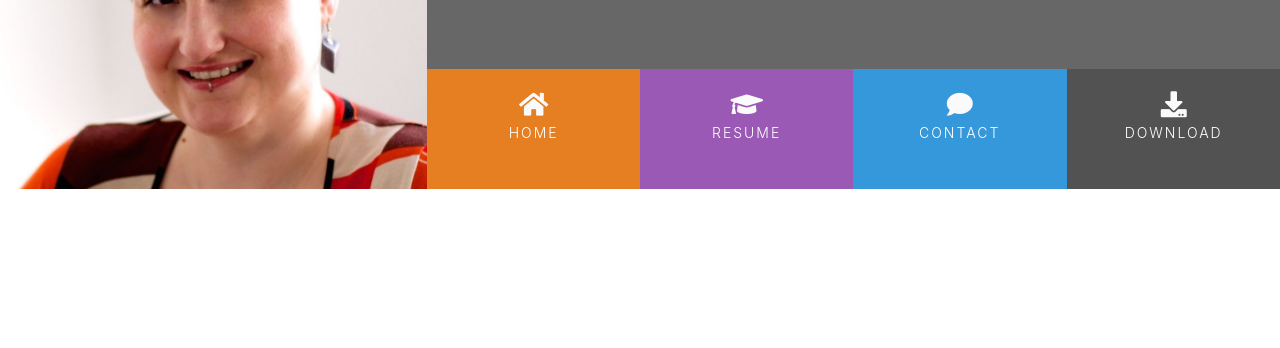
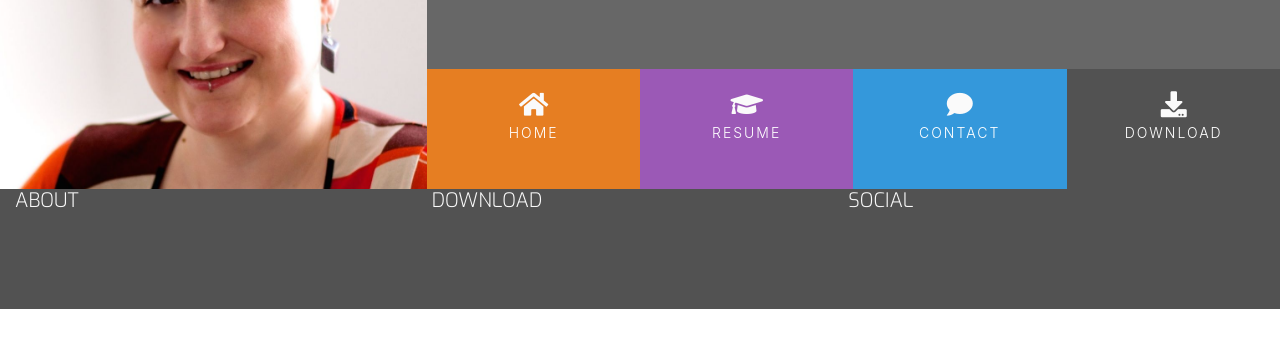
Before and after one commit to blahosyl/resume-bootstrap, a plain HTML site: page index.html in a window 1280 px wide. Shown: the part 180-528 px from the top of the page. Drawn offline with nearby package versions, Linux system fonts and the light colour scheme.

Commit message:
add & style footer

```diff
--- a/assets/css/style.css
+++ b/assets/css/style.css
@@ -23,6 +23,26 @@
 .ui-menu-color-download {
     background-color: #525252;
 }
+
+/* Special paddings/margins/text */
+
+h1,
+h2,
+h3,
+h4 {
+    margin: 0;
+}
+
+.uppercase {
+    text-transform: uppercase;
+}
+
+.general-sub {
+    font-family: "Exo", sans-serif;
+    font-weight: 300;
+    color: #fafafa
+}
+
 
 /* Headings */
 
@@ -118,3 +138,11 @@ header {
     background: rgba(0, 0, 0, 0.2);
     height: 120px;
 }
+
+/* Footer */
+footer {
+    background-color: #525252;
+    color: #fafafa;
+    min-height: 120px;
+    margin: 0;
+}
--- a/index.html
+++ b/index.html
@@ -11,7 +11,7 @@
     <!-- hover effect -->
     <link rel="stylesheet" href="https://cdnjs.cloudflare.com/ajax/libs/hover.css/2.1.1/css/hover-min.css" type="text/css" />
      <!-- stylesheet -->
-    <link rel="stylesheet" href="assets/css/style.css">
+     <link rel="stylesheet" href="assets/css/style.css">
 </head>
 <body>
     <header>
@@ -52,7 +52,18 @@
     <section>
 
     </section>
-    <footer>
+    <footer class="container-fluid">
+        <div class="row no-gutters">
+            <div class="col-sm-4">
+                <h5 class="uppercase general-sub">About</h5>
+            </div>
+            <div class="col-sm-4">
+                <h5 class="uppercase general-sub">Download</h5>
+            </div>
+            <div class="col-sm-4">
+                <h5 class="uppercase general-sub">Social</h5>
+            </div>
+        </div>
 
     </footer>
 
```
